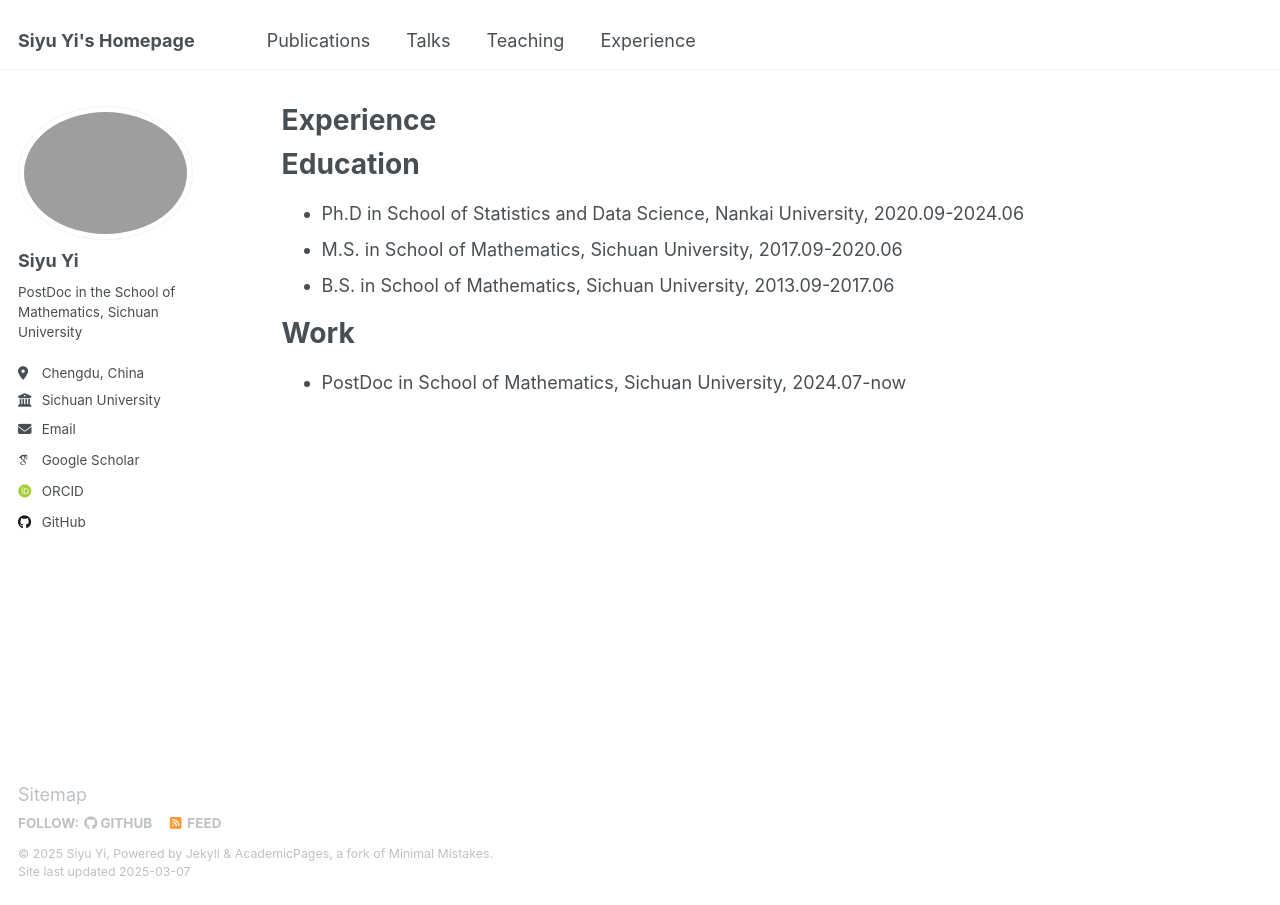
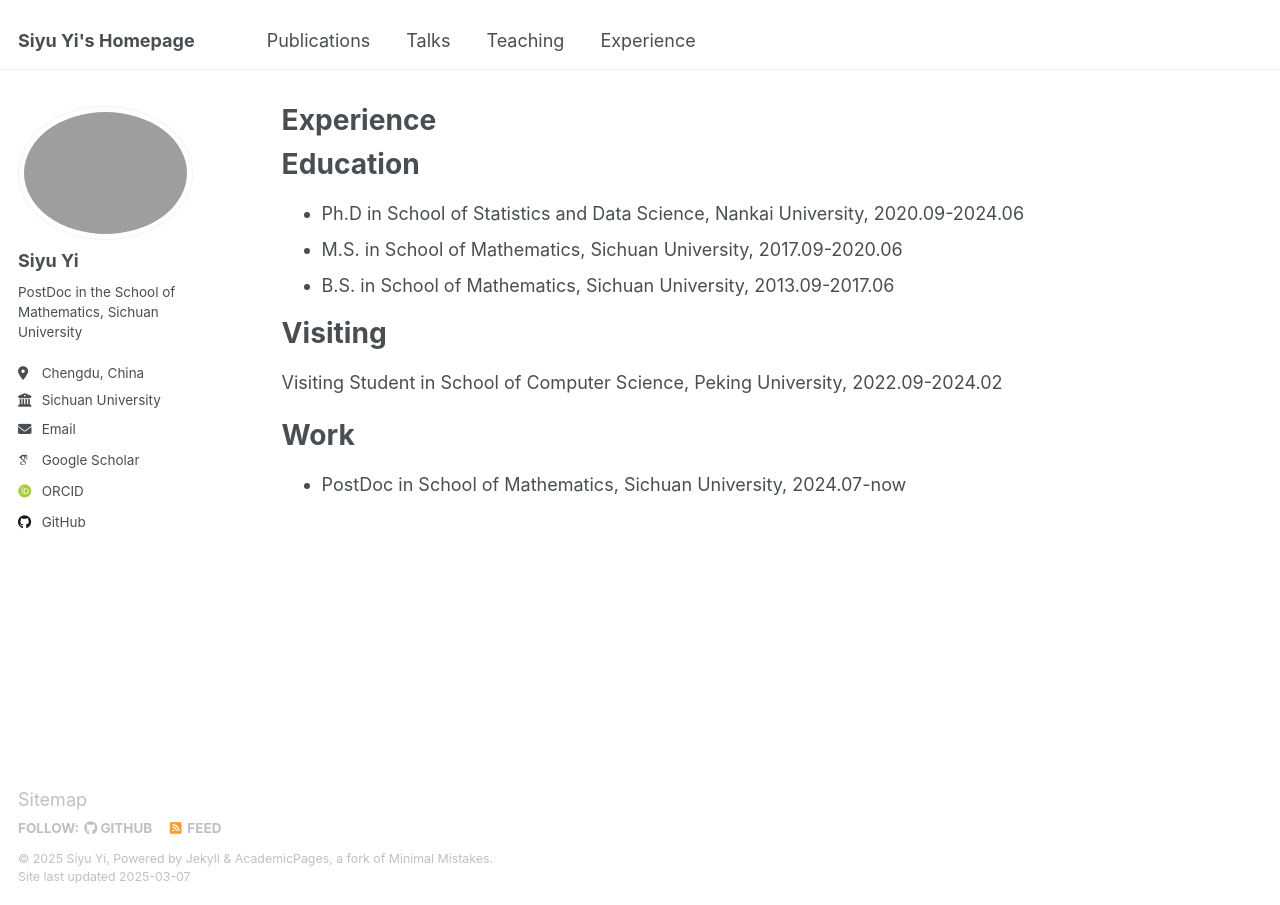
Before and after one commit to yisiyu95/yisiyu95.github.io, a Jekyll site: the page built from _pages/experience.md, in a window 1280 px wide. Built offline with Jekyll 4.4.1, drawn with Linux system fonts in a browser that asks for light colours; some web fonts are replaced.

Commit message:
Update experience.md

```diff
--- a/_pages/experience.md
+++ b/_pages/experience.md
@@ -15,6 +15,10 @@ Education
 * M.S. in School of Mathematics, Sichuan University, 2017.09-2020.06
 * B.S. in School of Mathematics, Sichuan University, 2013.09-2017.06
 
+Visiting
+======
+Visiting Student in School of Computer Science, Peking University, 2022.09-2024.02
+
 Work
 ======
 * PostDoc in School of Mathematics, Sichuan University, 2024.07-now
```
